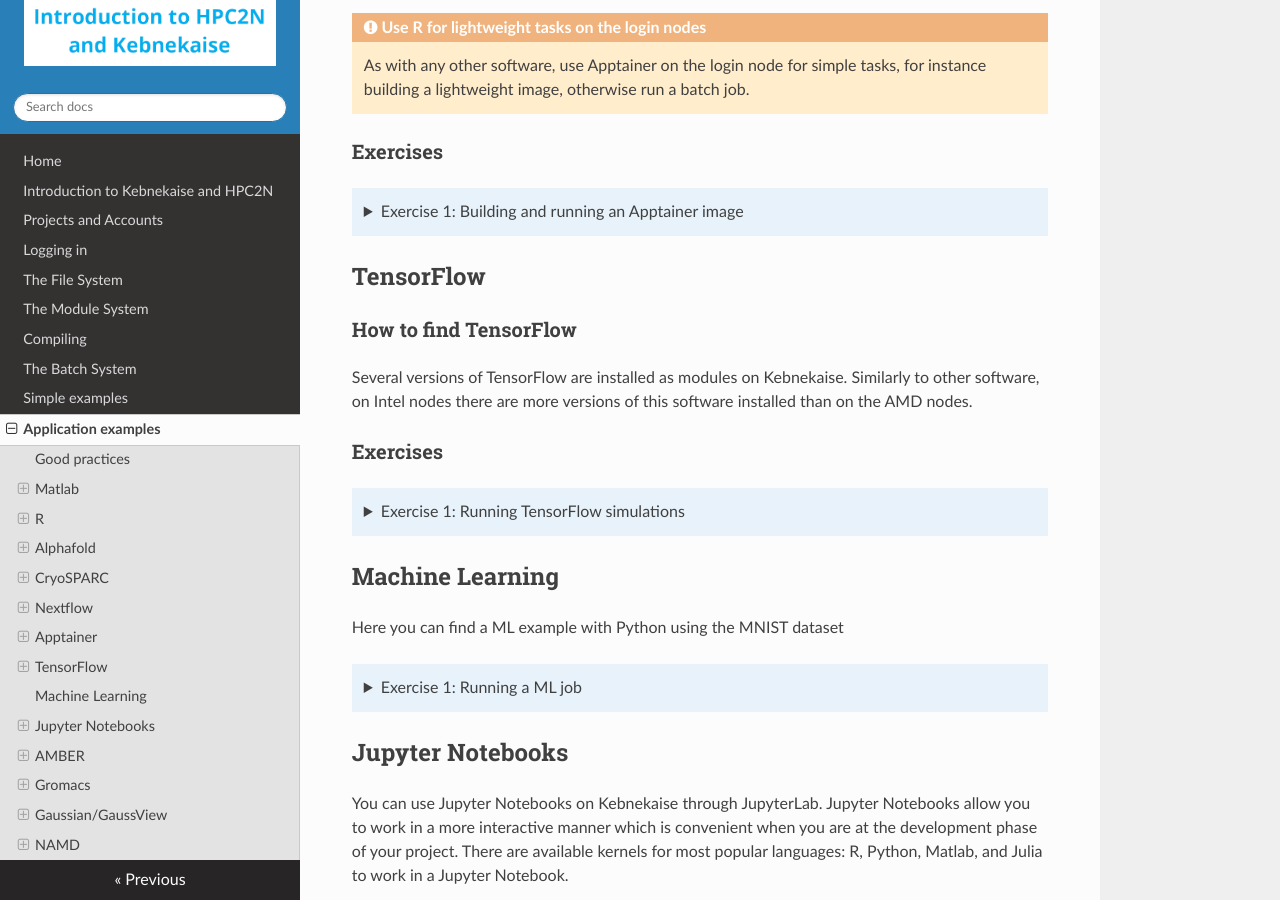
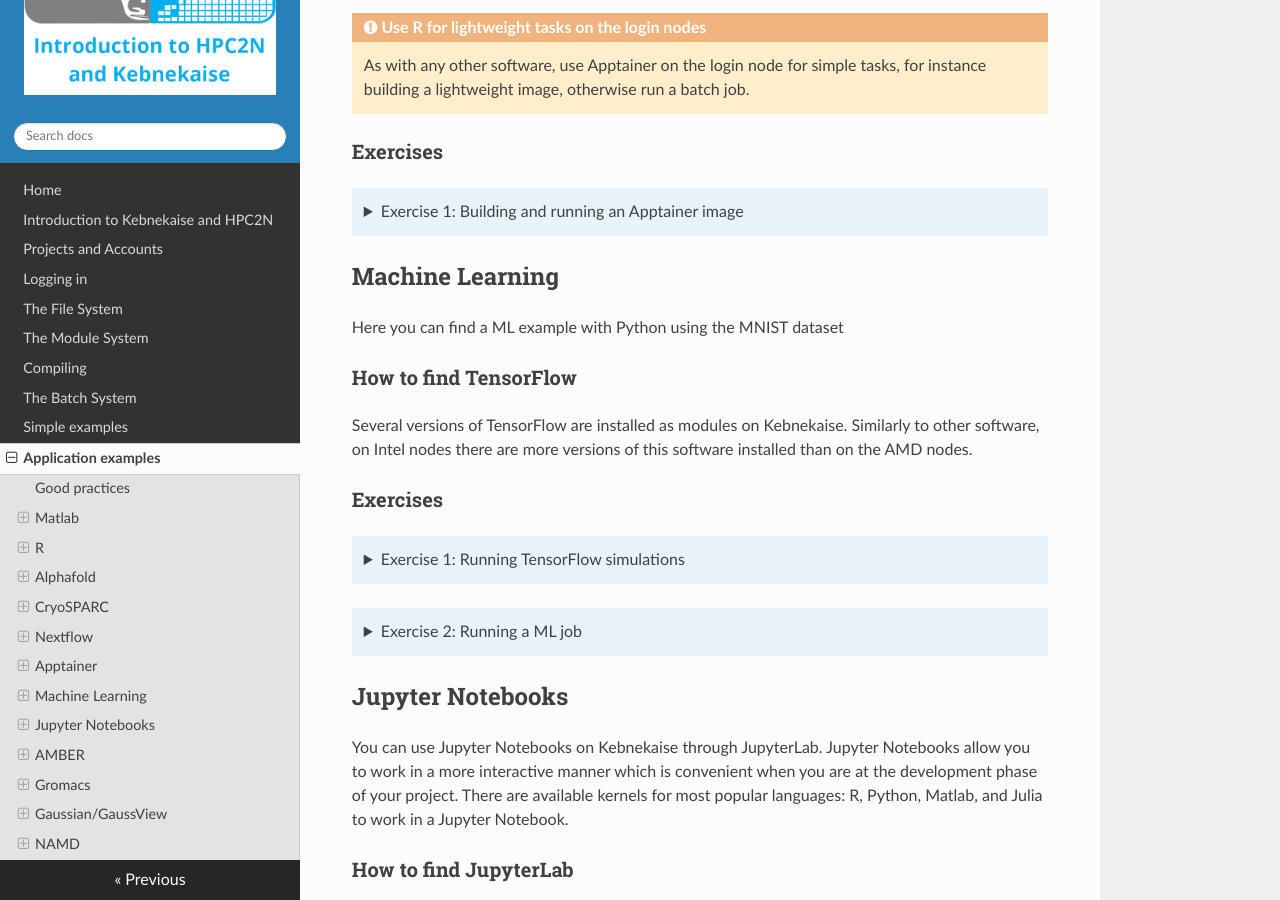
Before and after one commit to hpc2n/intro-course, an MkDocs documentation site: the page built from docs/software.md, in a window 1280 px wide and 900 px high, scrolled down 7738 px. Built offline with MkDocs 1.6.1, drawn with Linux system fonts in a browser that asks for light colours; nearby versions of some CDN libraries; some of the changed lines change nothing that is shown.

Commit message:
ML example

```diff
--- a/docs/software.md
+++ b/docs/software.md
@@ -575,7 +575,12 @@
     the bottom of it (line with the ns/day string) is written in the *md.log* files. As a comparison,
     after running the Apptainer image, the module of Gromacs is loaded and the same simulation is run.
 
-## TensorFlow
+
+
+
+## Machine Learning
+
+Here you can find a ML example with Python using the MNIST dataset
 
 ### How to find TensorFlow
 
@@ -596,13 +601,7 @@
 
     The batch script is [job.sh](https://raw.githubusercontent.com/hpc2n/intro-course/master/exercises/TENSORFLOW/job.sh){:target="_blank"}. Submit the job with different types of GPUs.
 
-
-## Machine Learning
-
-Here you can find a ML example with Python using the MNIST dataset
-
-
-??? Note "Exercise 1: Running a ML job"
+??? Note "Exercise 2: Running a ML job"
 
     The Python script can be found here [ml.py](https://raw.githubusercontent.com/hpc2n/intro-course/master/exercises/ML/ml.py){:target="_blank"}
     and the batch script here [job.sh](https://raw.githubusercontent.com/hpc2n/intro-course/master/exercises/ML/job.sh){:target="_blank"}
```
